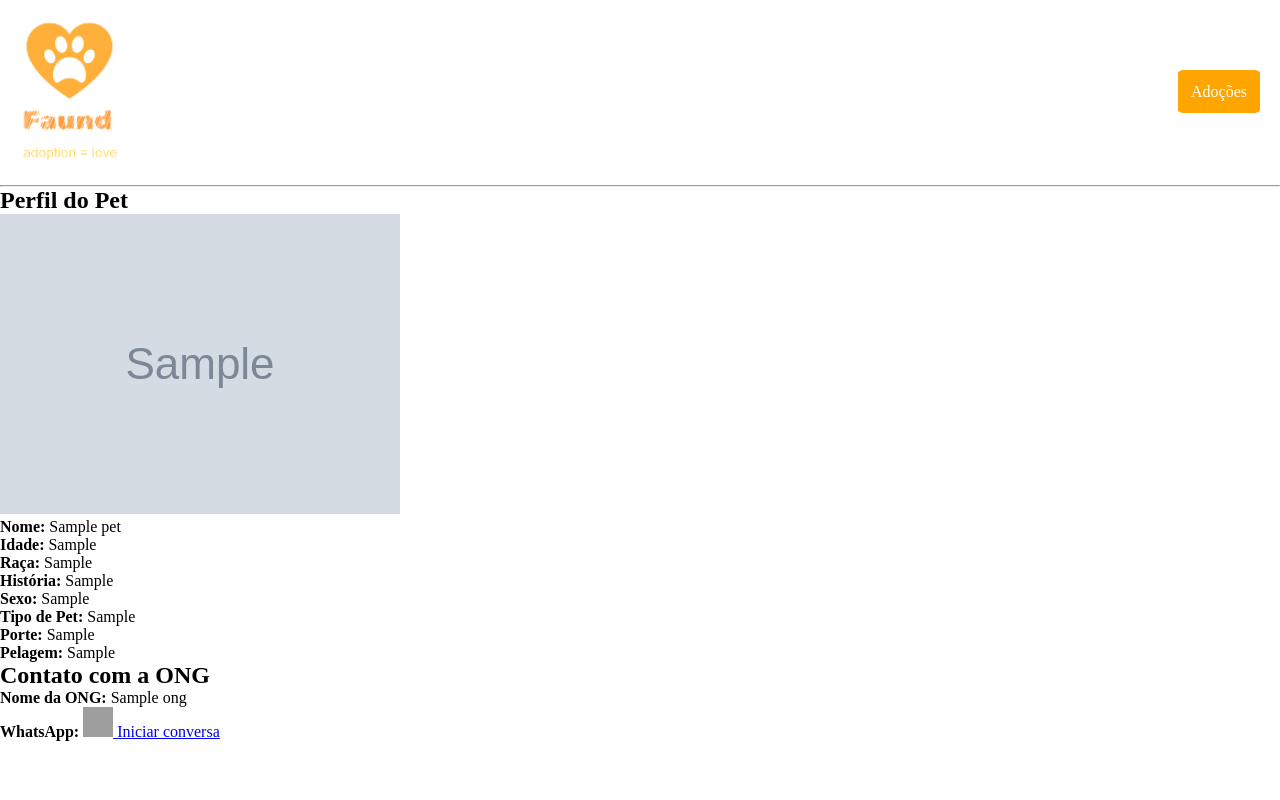
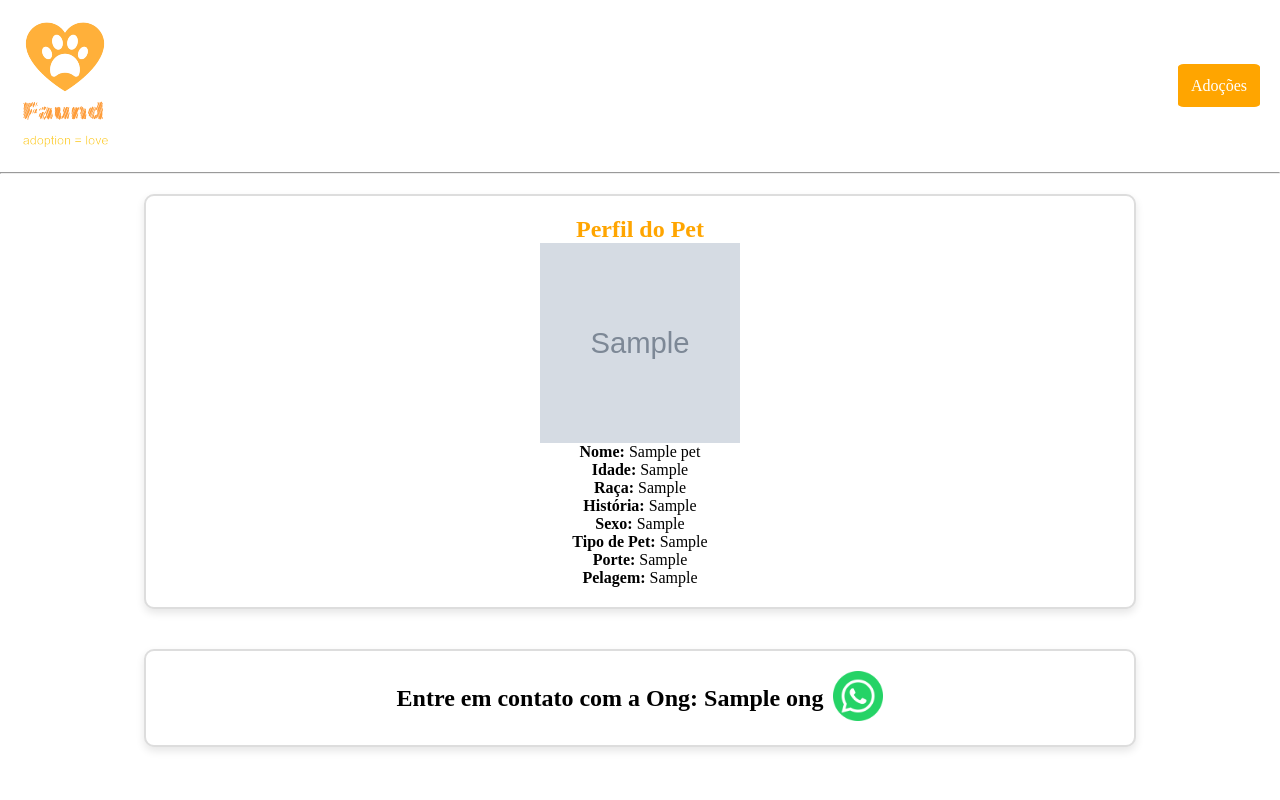
Before and after one commit to gaabypraadoo/faund_02, a Django app: page /perfil_pet/ in a window 1280 px wide. Run offline with Django 5.2, Linux system fonts and the light colour scheme; a user stored in the database is signed in; tables that the repository leaves empty hold one stand-in row (values such as "Sample post"); grey boxes marked "Sample" are stand-in pictures; grey boxes are pictures that could not be loaded.

Commit message:
Atualizações: arrumei o perfil do pet em paginas que a foto aparace e coloquei o check para a ong indicar se o pet foi adotado ou não - UPP ATUALIZADO

```diff
--- a/faund_app/forms.py
+++ b/faund_app/forms.py
@@ -71,7 +71,7 @@ class Pet_form(forms.ModelForm):
     class Meta:
         model = Pet
         fields = [
-            'imagem_perfil','nome', 'idade', 'data_ong', 'raca', 'porte', 'pelagem', 'sexo', 'tipo_pet', 'historia'
+            'imagem_perfil','nome', 'idade', 'data_ong', 'raca', 'porte', 'pelagem', 'sexo', 'tipo_pet', 'historia', 'adotado'
         ]
         labels = {
             'nome': 'Nome do Pet',
@@ -83,4 +83,5 @@ class Pet_form(forms.ModelForm):
             'sexo': 'Sexo',
             'tipo_pet': 'Tipo',
             'historia': 'História',
+            'adotado': 'Adotado'
         }
--- a/faund_app/models.py
+++ b/faund_app/models.py
@@ -46,6 +46,7 @@ class Pet(models.Model):
     sexo = models.CharField(max_length=10)
     tipo_pet = models.CharField(max_length=50)
     historia = models.TextField()
+    adotado = models.BooleanField(default=False)
 
     TIPO_CHOICES = [
         ('todos', 'Todos'),
--- /dev/null
+++ b/faund_app/static/css/perfil_pet.css
@@ -0,0 +1,98 @@
+body {
+    margin: 0;
+    padding: 0;
+}
+
+* {
+    margin: 0;
+    padding: 0;
+    box-sizing: border-box;
+}
+
+@media (max-width: 768px) {
+    .topo section {
+        flex-direction: column;
+        align-items: center;
+    }
+
+    .botao_login, .botao_ong {
+        margin-top: auto;
+    }
+
+    .pagina_inicial {
+        padding: auto;
+    }
+}
+
+.container_topo {
+    display: flex;
+    justify-content: space-between;
+    align-items: center;
+    padding: 20px;
+}
+
+.container_login {
+    justify-content: center;
+    align-items: center;
+    display: flex;
+}
+
+.botao_topo {
+    color: white;
+    background-color: orange;
+    border-color: orange;
+    margin-top: 10px;
+    padding: 13px;
+    border-radius: 7%;
+    height: 20px;
+    text-decoration: none;
+    border: none;
+    cursor: pointer;
+}
+
+.perfil-container {
+    display: flex;
+    flex-direction: column;
+    align-items: center;
+    justify-content: center;
+    text-align: center;
+    padding: 20px;
+}
+
+.pet-info {
+    display: flex;
+    flex-direction: column;
+    align-items: center;
+    margin-bottom: 20px;
+}
+
+.contato-ong {
+    display: flex;
+    align-items: center; /* Alinha verticalmente o texto e a imagem */
+    justify-content: center; /* Centraliza o conteúdo horizontalmente */
+    gap: 10px; /* Espaço entre o texto e o ícone do WhatsApp */
+    margin-top: 20px; /* Ajuste o espaçamento superior se necessário */
+}
+
+.contato-ong img {
+    width: 50px; /* Tamanho do ícone */
+    height: 50px; /* Tamanho do ícone */
+}
+
+.perfil-container > .pet-info,
+.perfil-container > .contato-ong {
+    background-color: #fff; /* Cor de fundo da caixinha */
+    border: 2px solid #ddd; /* Borda da caixinha */
+    border-radius: 10px; /* Bordas arredondadas */
+    box-shadow: 0 4px 8px rgba(0, 0, 0, 0.1); /* Sombra sutil para destacar */
+    padding: 20px; /* Espaçamento interno */
+    width: 80%; /* Largura da caixinha (pode ajustar conforme necessário) */
+    margin-bottom: 20px; /* Espaço entre as caixinhas */
+}
+
+@media (max-width: 768px) {
+    .perfil-container > .pet-info,
+    .perfil-container > .contato-ong {
+        width: 90%; /* Ajuste a largura para telas menores */
+    }
+}
--- a/faund_app/templates/cadastro_pet.html
+++ b/faund_app/templates/cadastro_pet.html
@@ -10,7 +10,7 @@
 <body>
     <header>
         <section class="container_topo">
-            <a href="{% url 'pagina_inicial' %}"><img class="logo" src="{% static 'imagens/logo.png' %}" alt="Logo_Faund"></a>
+            <a><img class="logo" src="{% static 'imagens/logo.png' %}" alt="Logo_Faund"></a>
             <div>
                 <a href="{% url 'ong' %}" class="botao_topo">Perfil</a>
             </div>
--- a/faund_app/templates/lista_ong.html
+++ b/faund_app/templates/lista_ong.html
@@ -46,7 +46,5 @@
             </tbody>
         </table>
     </div>
-    <footer class="rodape">
-    </footer>
 </body>
 </html>
--- a/faund_app/templates/ong.html
+++ b/faund_app/templates/ong.html
@@ -10,7 +10,7 @@
 <body>
     <header>
         <section class="container_topo">
-            <a href="{% url 'pagina_inicial' %}"><img class="logo" src="{% static 'imagens/logo.png' %}" alt="Logo_Faund"></a>
+            <a><img class="logo" src="{% static 'imagens/logo.png' %}" alt="Logo_Faund"></a>
             <div>
                 <a class="botao_topo" href="{% url 'cadastro_pet' %}">Cadastrar Pet</a>
                 <a class="botao_topo" href="{% url 'pets_cadastrados' %}">Pets Cadastrados</a>
--- a/faund_app/templates/pagina_adocao.html
+++ b/faund_app/templates/pagina_adocao.html
@@ -48,14 +48,14 @@
                         <div class="pet-info">
                             <h4>{{ pet.nome }}</h4>
                             {% if pet.imagem_perfil %}
-                            <img  class="pet-image" src="{{ pet.imagem_perfil.url }}" alt="Imagem do Pet {{ pet.nome }}">
+                            <img src="{{ pet.imagem_perfil.url }}" alt="Imagem do Pet {{ pet.nome }}" style="width: 150px; height: 150px; object-fit: cover;">
                             {% endif %}
                             <p><strong>Raça:</strong> {{ pet.raca }}</p>
                             <p><strong>Idade:</strong> {{ pet.idade }}</p>
                             <p><strong>Porte:</strong> {{ pet.porte }}</p>
                             <p><strong>Tipo de Pet:</strong> {{ pet.tipo_pet }}</p>
                         </div>
-                    <a href="{% url 'perfil_pet'%}" class="botao_topo">Quero adotar</a>
+                    <a href="{% url 'perfil_pet'%}" style="background-color: orange; color: white; border: none; padding: 10px 20px; border-radius: 5px; cursor: pointer;">Quero adotar</a>
                     </div>
                 {% empty %}
                     <p>Nenhum pet encontrado com os filtros selecionados.</p>
--- a/faund_app/templates/perfil_pet.html
+++ b/faund_app/templates/perfil_pet.html
@@ -4,13 +4,13 @@
     <meta charset="UTF-8">
     <meta name="viewport" content="width=device-width, initial-scale=1.0">
     {% load static %}
-    <title>Login</title>
-    <link rel="stylesheet" href="{% static 'css/design_Login.css' %}">
+    <title>Perfil do Pet escolhido</title>
+    <link rel="stylesheet" href="{% static 'css/perfil_pet.css' %}">
 </head>
 <body>
     <header>
         <section class="container_topo">
-            <a href="{% url 'pagina_inicial' %}"><img class="logo" src="{% static 'imagens/logo.png' %}" alt="Logo_Faund"></a>
+            <a><img class="logo" src="{% static 'imagens/logo.png' %}" alt="Logo_Faund"></a>
             <div>
                 <a class="botao_topo" href="{% url 'pagina_adocao' %}">Adoções</a>
             </div>
@@ -18,10 +18,9 @@
         <hr>
     </header>
     <section class="perfil-container">
-        <h1>Perfil do Pet</h1>
-
         <div class="pet-info">
-            <img src="{{ pet.imagem_perfil.url }}" alt="{{ pet.nome }}" class="pet-img">
+            <h1 style='color: orange'>Perfil do Pet</h1>
+            <img src="{{ pet.imagem_perfil.url }}" alt="{{ pet.nome }}" style="width: 200px; height: 200px; object-fit: cover;">
             <p><strong>Nome:</strong> {{ pet.nome }}</p>
             <p><strong>Idade:</strong> {{ pet.idade }}</p>
             <p><strong>Raça:</strong> {{ pet.raca }}</p>
@@ -33,14 +32,8 @@
         </div>
 
         <div class="contato-ong">
-            <h2>Contato com a ONG</h2>
-            <p><strong>Nome da ONG:</strong> {{ ong.nome_ong }}</p>
-            <p><strong>WhatsApp:</strong>
-                <a href="https://wa.me/{{ telefone_whatsapp }}" target="_blank">
-                    <img src="{% static 'imagens/whatsapp-icon.png' %}" alt="WhatsApp" style="width: 30px; height: 30px;">
-                    Iniciar conversa
-                </a>
-            </p>
+            <h2>Entre em contato com a Ong: {{ong.nome_ong }}</h2>
+            <a href="https://wa.me/{{ ong.telefone|cut:' '|cut:'-'|cut:'('|cut:')'|cut:'+' }}" target="_blank"><img src="{% static 'imagens/wpp.png' %}" style="width: 50px; height: 50px;"></a>
         </div>
     </section>
 </body>
--- a/faund_app/templates/tutor.html
+++ b/faund_app/templates/tutor.html
@@ -10,7 +10,7 @@
 <body>
     <header>
         <section class="container_topo">
-            <a href="{% url 'pagina_inicial' %}">
+            <a>
                 <img class="logo" src="{% static 'imagens/logo.png' %}" alt="Logo_Faund"></a>
                 <div>
                     <a class="botao_topo" href="{% url 'pagina_adocao' %}">Adotar um Pet</a>
--- a/faund_app/views.py
+++ b/faund_app/views.py
@@ -8,6 +8,8 @@ from .models import ONG, Tutor, Pet
 from localflavor.br.br_states import STATE_CHOICES
 from django.contrib import messages
 from django.contrib.auth.models import Group
+from django.http import HttpResponseRedirect
+from django.urls import reverse
 
 def pagina_inicial(request):
     return render(request, 'pagina_inicial.html')
@@ -223,7 +225,7 @@ def pagina_adocao(request):
     if not estado and not tipo_pet:
         pets = []
     else:
-        pets = Pet.objects.all()
+        pets = Pet.objects.filter(adotado=False)
 
     # Filtrar pets conforme o estado e tipo selecionados
     if estado:
@@ -237,6 +239,7 @@ def pagina_adocao(request):
         'tipo_pet': tipo_pet,
         'estado': estado,
     }
+
     return render(request, 'pagina_adocao.html', context)
 
 @login_required
@@ -247,12 +250,25 @@ def lista_ong(request):
 @login_required
 def pets_cadastrados(request):
     print("lista de pets cadastrados")
+
     if request.user.is_authenticated and hasattr(request.user, 'ong'):
-        # Filtra os pets que pertencem à ONG do usuário logado
         ong = request.user.ong
-        pets = Pet.objects.filter(ong=ong)
+        pets = Pet.objects.filter(ong=ong)  # Filtra os pets da ONG do usuário logado
     else:
         pets = []
+
+    if request.method == "POST":
+        for pet in pets:
+            # Verifica se o checkbox foi enviado no POST
+            adotado = request.POST.get(f'adotado_{pet.id}') == '1'
+            # Atualiza o status de adoção
+            if pet.adotado != adotado:
+                pet.adotado = adotado
+                pet.save()
+
+        # Redireciona para evitar reenvio do formulário ao atualizar a página
+        return HttpResponseRedirect(reverse('pets_cadastrados'))
+
     return render(request, 'pets_cadastrados.html', {'pets': pets})
 
 # @login_required
```
Also changed, not shown: faund_app/static/css/lista_ong.css (+0 -15 lines), faund_app/templates/pets_cadastrados.html (+7 -0 lines), faund_app/migrations/0014_pet_adotado.py (added), faund_app/static/css/design_Login_2.css (line endings or trailing spaces).
